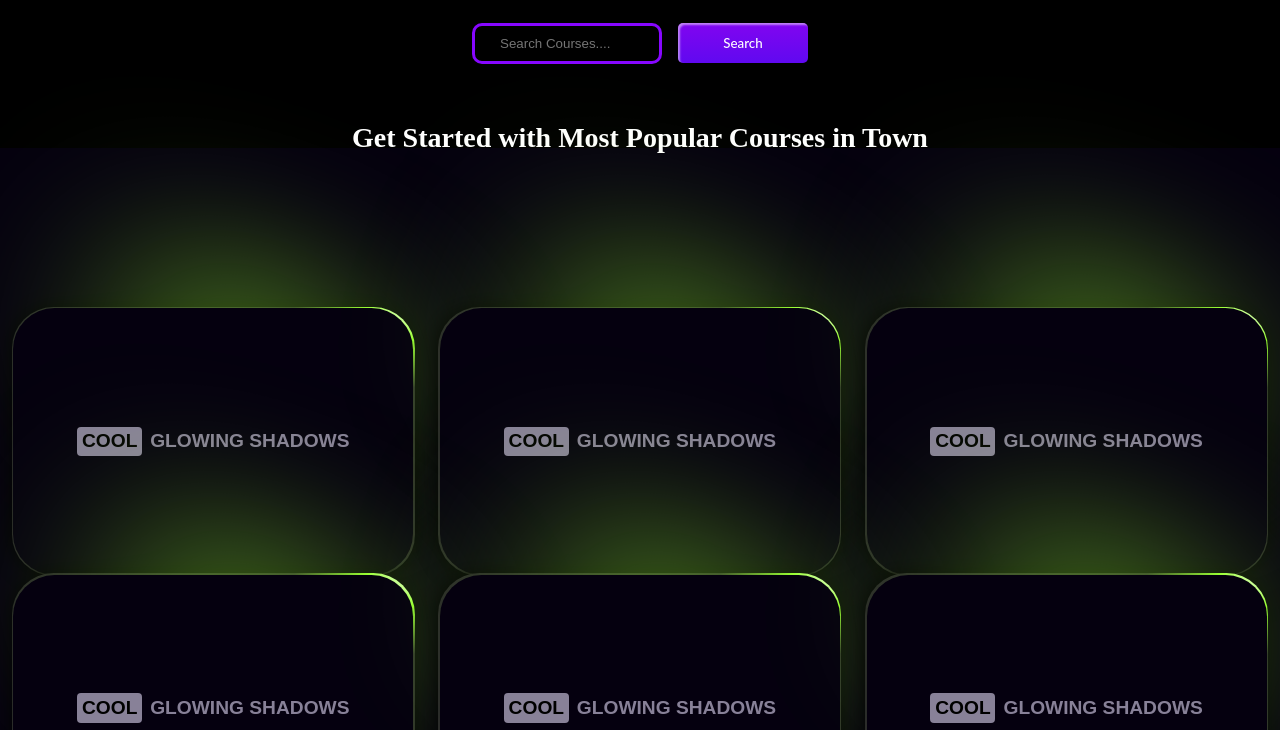
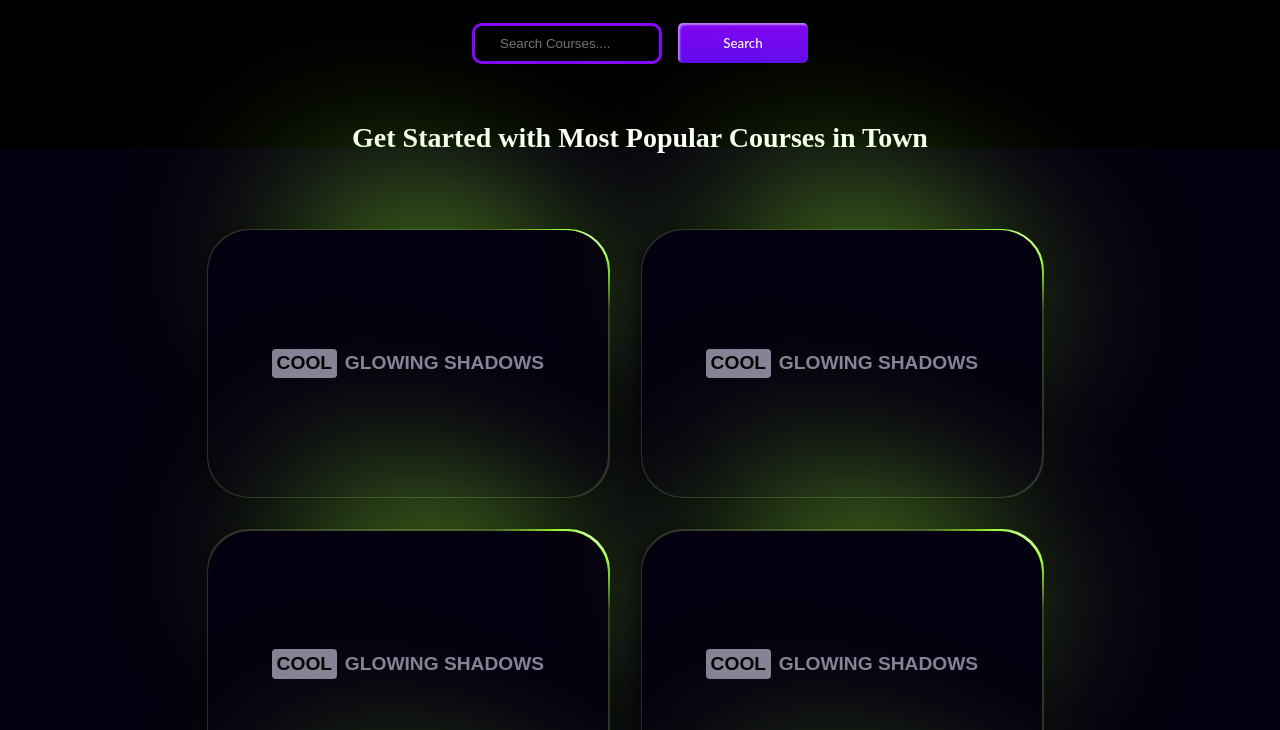
Before and after one commit to Rishi838/test, a plain HTML site: page index.html in a window 1280 px wide. Shown: the part 70-800 px from the top of the page. Drawn offline with Linux system fonts and the light colour scheme; a web font is replaced by a local one.

Commit message:
Update home.css

```diff
--- a/home.css
+++ b/home.css
@@ -388,7 +388,7 @@ a.site-logo {
   background-color: var(--card-color);
   display: flex;
   flex-wrap: wrap;
-  padding-top: 10rem;
+  padding-top: 5rem;
   align-items: center;
   justify-content: center;
   font-family: "Mona Sans", sans-serif;
@@ -396,10 +396,11 @@ a.site-logo {
 
 .courses > div {
   width: var(--card-width);
-  width: min(var(--card-width));
   aspect-ratio: 1.5/1;
   color: white;
-  margin: auto;
+  margin: 2px;
+  margin-bottom: 2rem;
+  margin-right: 2rem;
   display: flex;
   align-items: center;
   justify-content: center;
```
